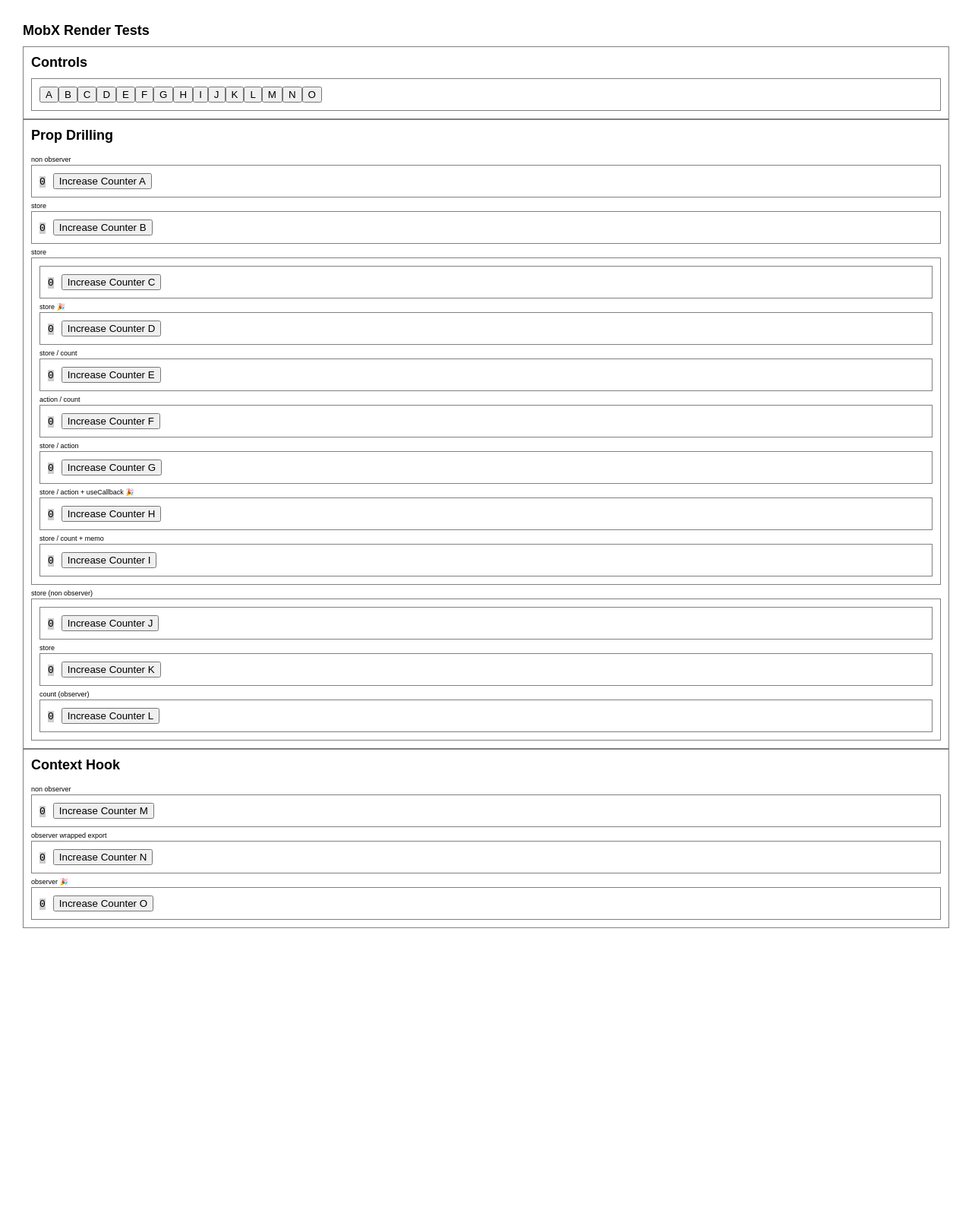
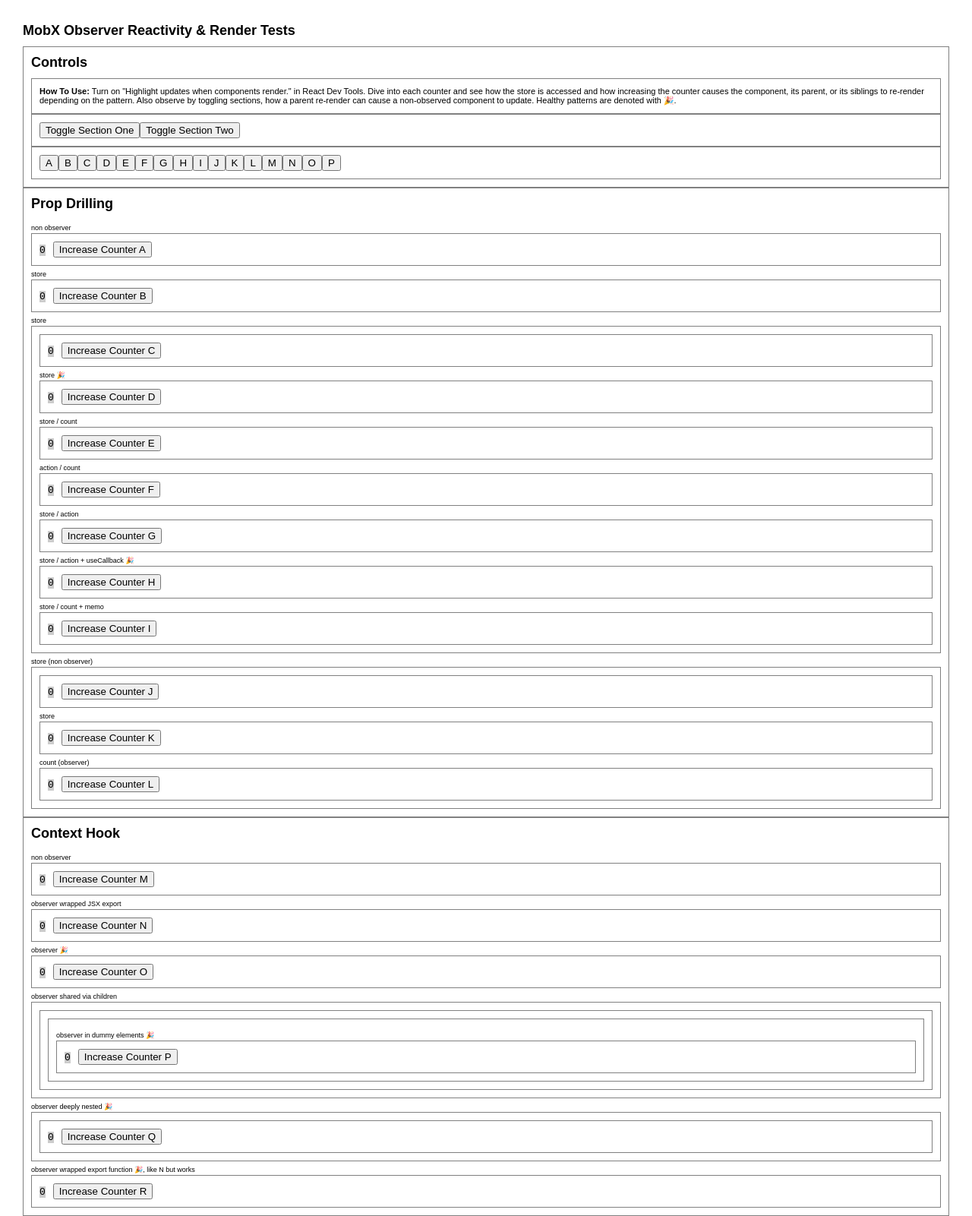
Before and after one commit to daltonrowe/mobx-tests, a React (Vite) app: page / in a window 1280 px wide. Shown: the whole page at 76% size. Before the commit the page ends 1222 px from the top, so only its background shows below. Built offline with nearby package versions, Linux system fonts and the light colour scheme.

Commit message:
finally the pattern i want

```diff
--- a/src/components/App.tsx
+++ b/src/components/App.tsx
@@ -1,3 +1,4 @@
+import { useState } from 'react';
 import { StoreType } from '../store/store'
 import './App.css'
 import ComponentA from './ComponentA';
@@ -7,6 +8,10 @@
 import ComponentM from './ComponentM';
 import ComponentN from './ComponentN';
 import ComponentO from './ComponentO';
+import ComponentP from './ComponentP';
+import ComponentR from './ComponentR';
+import DummyComponent from './DummyComponent';
+import DummyNested from './DummyNested';
 
 export interface StoreProps {
   store: StoreType;
@@ -15,12 +20,26 @@
 function App(props: StoreProps) {
   const { store } = props;
 
+  const [collapseOne, setCollapseOne] = useState<boolean>(false);
+  const [collapseTwo, setCollapseTwo] = useState<boolean>(false);
+
   return (
     <div className="App">
-      <h1>MobX Render Tests</h1>
+      <h1>MobX Observer Reactivity &amp; Render Tests</h1>
 
       <div>
         <h2>Controls</h2>
+        <div style={{ fontSize: '11px' }}>
+          <strong>How To Use:</strong> Turn on "Highlight updates when components render." in React Dev Tools.
+          Dive into each counter and see how the store is accessed and how increasing the counter causes the component,
+          its parent, or its siblings to re-render depending on the pattern.
+          Also observe by toggling sections, how a parent re-render can cause a non-observed component to update.
+          Healthy patterns are denoted with 🎉.
+        </div>
+        <div>
+          <button onClick={() => { setCollapseOne(!collapseOne) }}>Toggle Section One</button>
+          <button onClick={() => { setCollapseTwo(!collapseTwo) }}>Toggle Section Two</button>
+        </div>
         <div>
           <button onClick={() => { store.increaseA() }}>A</button>
           <button onClick={() => { store.increaseB() }}>B</button>
@@ -37,10 +56,11 @@
           <button onClick={() => { store.increaseM() }}>M</button>
           <button onClick={() => { store.increaseN() }}>N</button>
           <button onClick={() => { store.increaseO() }}>O</button>
+          <button onClick={() => { store.increaseP() }}>P</button>
         </div>
       </div>
 
-      <div>
+      <div style={{ display: collapseOne ? 'none' : 'block' }}>
         <h2>Prop Drilling</h2>
 
         <span>non observer</span>
@@ -56,17 +76,35 @@
         <ComponentJ store={store} />
       </div>
 
-      <div>
+      <div style={{ display: collapseTwo ? 'none' : 'block' }}>
         <h2>Context Hook</h2>
 
         <span>non observer</span>
         <ComponentM />
 
-        <span>observer wrapped export</span>
+        <span>observer wrapped JSX export</span>
         <ComponentN />
 
         <span>observer 🎉</span>
         <ComponentO />
+
+        <span>observer shared via children</span>
+        <DummyComponent>
+          <DummyComponent>
+            <DummyComponent>
+
+              <span>observer in dummy elements 🎉</span>
+              <ComponentP />
+
+            </DummyComponent>
+          </DummyComponent>
+        </DummyComponent>
+
+        <span>observer deeply nested 🎉</span>
+        <DummyNested />
+
+        <span>observer wrapped export function 🎉, like N but works</span>
+        <ComponentR />
       </div>
     </div>
   )
--- a/src/components/ComponentN.tsx
+++ b/src/components/ComponentN.tsx
@@ -1,4 +1,4 @@
-import { observer, Observer } from "mobx-react-lite";
+import { observer } from "mobx-react-lite";
 import { useStore } from "../store/store";
 
 const ComponentN = () => {
@@ -6,7 +6,7 @@
 
   return (
     <div>
-      <pre>{store.counterM}</pre>
+      <pre>{store.counterN}</pre>
       <button onClick={() => { store.increaseN() }}>Increase Counter N</button>
     </div>
   )
--- /dev/null
+++ b/src/components/ComponentP.tsx
@@ -0,0 +1,15 @@
+import { observer } from "mobx-react-lite";
+import { useStore } from "../store/store";
+
+const ComponentP = observer(() => {
+  const store = useStore();
+
+  return (
+    <div>
+      <pre>{store.counterP}</pre>
+      <button onClick={() => { store.increaseP() }}>Increase Counter P</button>
+    </div>
+  )
+})
+
+export default ComponentP
--- /dev/null
+++ b/src/components/ComponentQ.tsx
@@ -0,0 +1,15 @@
+import { observer } from "mobx-react-lite";
+import { useStore } from "../store/store";
+
+const ComponentQ = observer(() => {
+  const store = useStore();
+
+  return (
+    <div>
+      <pre>{store.counterQ}</pre>
+      <button onClick={() => { store.increaseQ() }}>Increase Counter Q</button>
+    </div>
+  )
+})
+
+export default ComponentQ
--- /dev/null
+++ b/src/components/ComponentR.tsx
@@ -0,0 +1,15 @@
+import { observer } from "mobx-react-lite";
+import { useStore } from "../store/store";
+
+const ComponentR = () => {
+  const store = useStore();
+
+  return (
+    <div>
+      <pre>{store.counterR}</pre>
+      <button onClick={() => { store.increaseR() }}>Increase Counter R</button>
+    </div>
+  )
+};
+
+export default observer(ComponentR)
--- /dev/null
+++ b/src/components/DummyComponent.tsx
@@ -0,0 +1,15 @@
+interface DummyComponentProps {
+  children: JSX.Element | JSX.Element[]
+}
+
+function DummyComponent(props: DummyComponentProps) {
+  const { children } = props
+
+  return (
+    <div>
+      {children}
+    </div>
+  )
+}
+
+export default DummyComponent
--- /dev/null
+++ b/src/components/DummyNested.tsx
@@ -0,0 +1,12 @@
+import ComponentQ from "./ComponentQ"
+
+function DummyNested() {
+
+  return (
+    <div>
+      <ComponentQ />
+    </div>
+  )
+}
+
+export default DummyNested
--- a/src/store/store.ts
+++ b/src/store/store.ts
@@ -17,6 +17,9 @@
   counterM: types.optional(types.number, 0),
   counterN: types.optional(types.number, 0),
   counterO: types.optional(types.number, 0),
+  counterP: types.optional(types.number, 0),
+  counterQ: types.optional(types.number, 0),
+  counterR: types.optional(types.number, 0),
 }).actions(self => {
   return {
     increaseA: () => {
@@ -78,6 +81,18 @@
     increaseO: () => {
       self.counterO = self.counterO + 1
     },
+
+    increaseP: () => {
+      self.counterP = self.counterP + 1
+    },
+
+    increaseQ: () => {
+      self.counterQ = self.counterQ + 1
+    },
+
+    increaseR: () => {
+      self.counterR = self.counterR + 1
+    },
   }
 })
 
```
